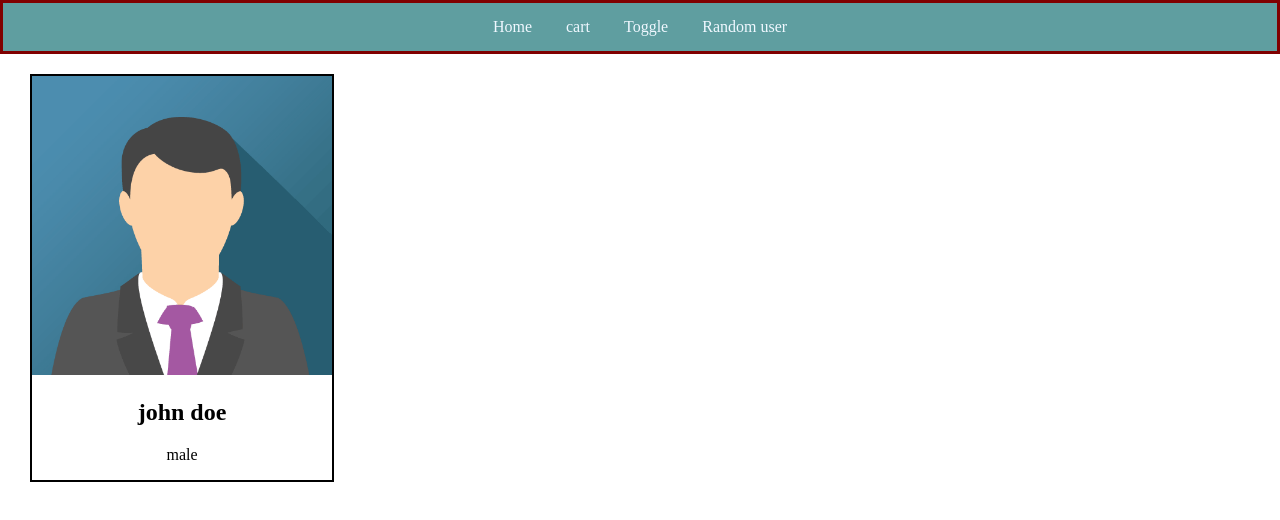
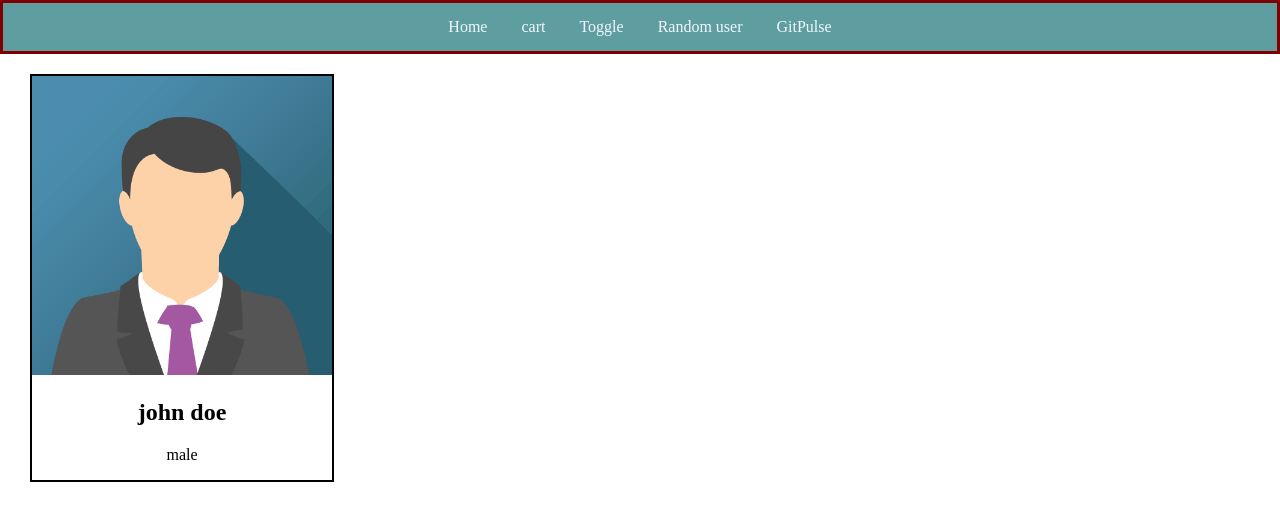
Before and after one commit to 24wh1a0502-creator/autosuggest, a website: page frontend/pages/cart.html in a window 1280 px wide. Drawn offline with Linux system fonts and the light colour scheme.

Commit message:
gitpulse

```diff
--- a/frontend/pages/cart.html
+++ b/frontend/pages/cart.html
@@ -12,6 +12,7 @@
         <a href="cart.html">cart</a>
         <a href="toggle.html">Toggle</a>
         <a href="randomuser.html">Random user</a>
+        <a href="gitpulse.html">GitPulse</a>
     </div>
     <div class="cart">
         <img src="../images/john.png" alt="user images">
```
